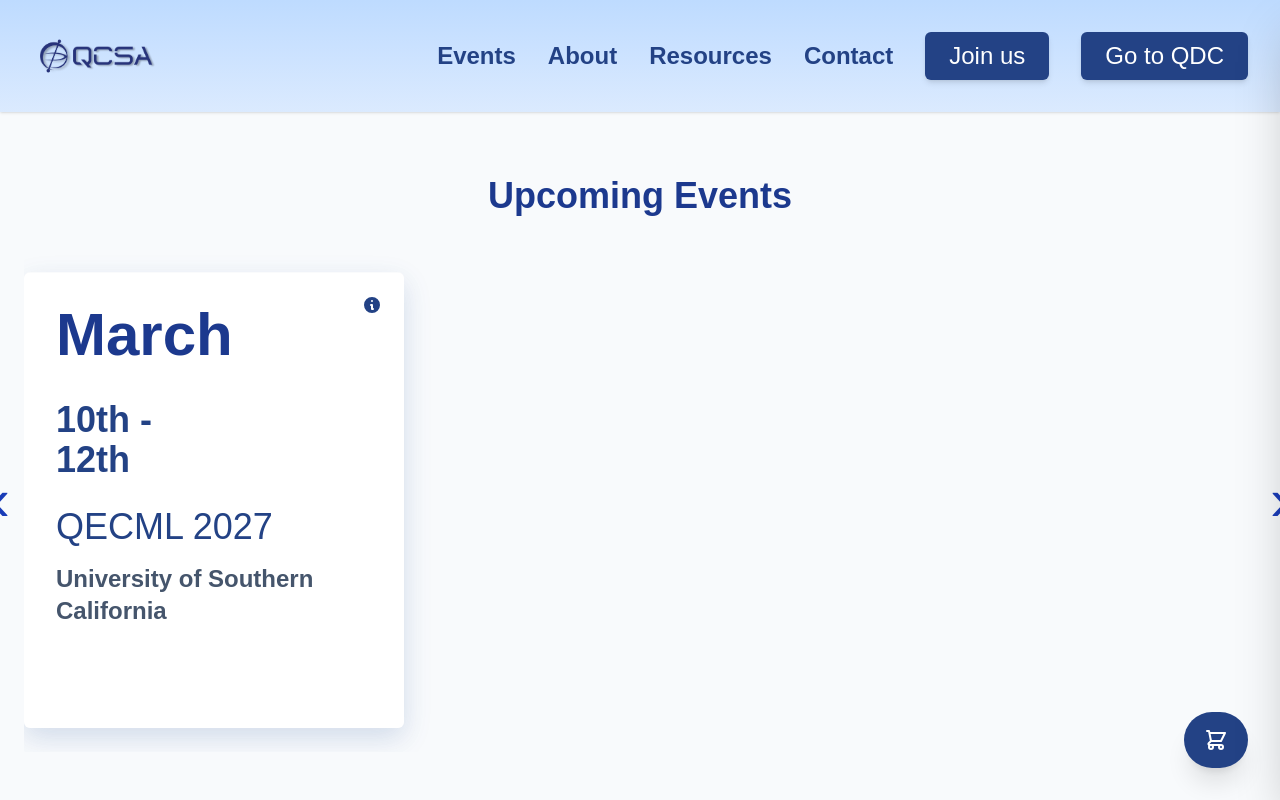
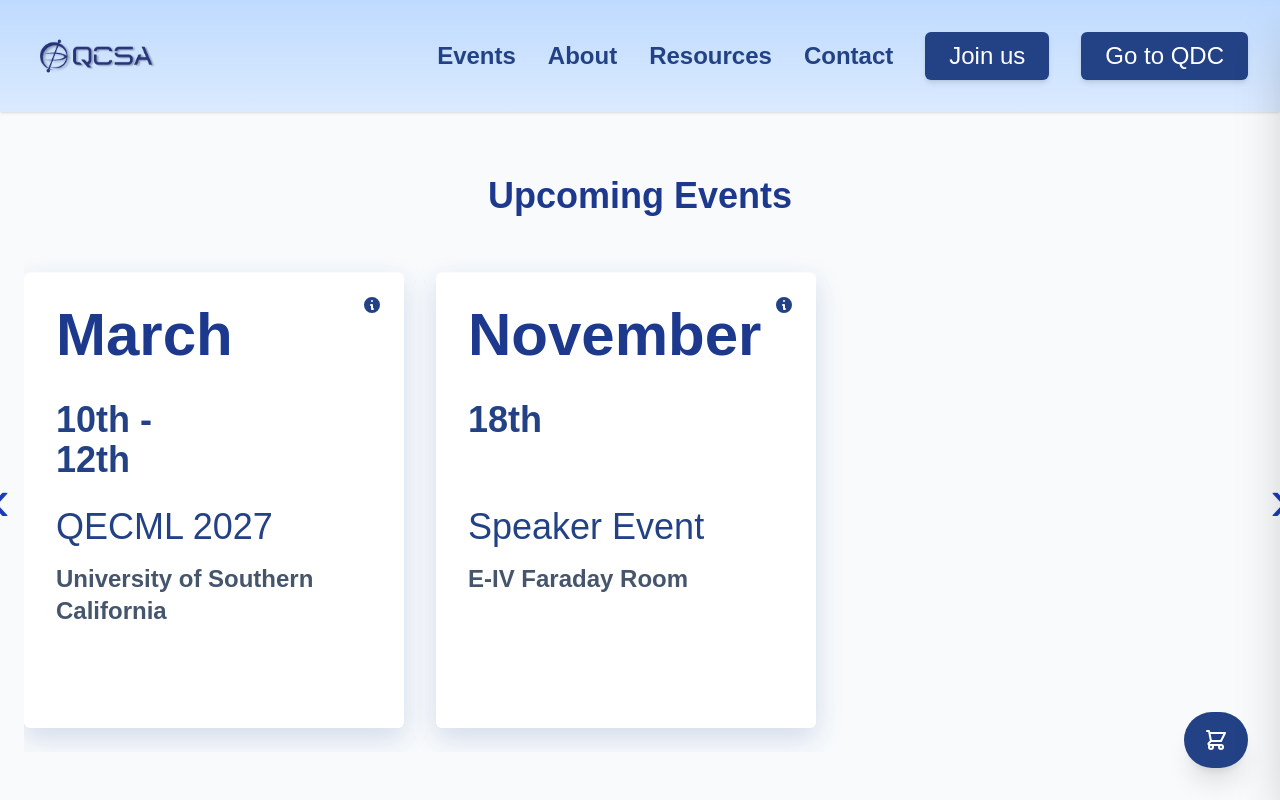
Before and after one commit to qcsa-at-ucla/qcsa, a Next.js app: page /events in a window 1280 px wide. Shown: the top 800 px of the page. Built offline with nearby package versions, Linux system fonts and the light colour scheme; a web font is replaced by a local one.

Commit message:
Add speaker event details to events page

```diff
--- a/src/app/events/page.tsx
+++ b/src/app/events/page.tsx
@@ -20,6 +20,15 @@ const eventsData: UpcomingEvent[] = [
     time: 'TBA',
     description: `QEC-ML 2027 is an upcoming workshop at USC investigating Machine Learning in Quantum Error Correction. Programme, speakers, registration, and venue details will be announced soon.`,
     link: '/qecml',
+	},
+	{
+	datePrimary: 'November',
+	dateSecondary: '18th',
+	title: 'Speaker Event',
+	location: 'E-IV Faraday Room',
+	time: '2PM',
+	description: 'Dr. Amartya Banerjee will present a talk on Machine-Learning Based Electronic Structure Prediction: From Chiral Nanostructures to Complex Alloys.',
+	link: 'https://forms.gle/wTfTTstueyKEJsRd8',
 	},
 ];
 
```
